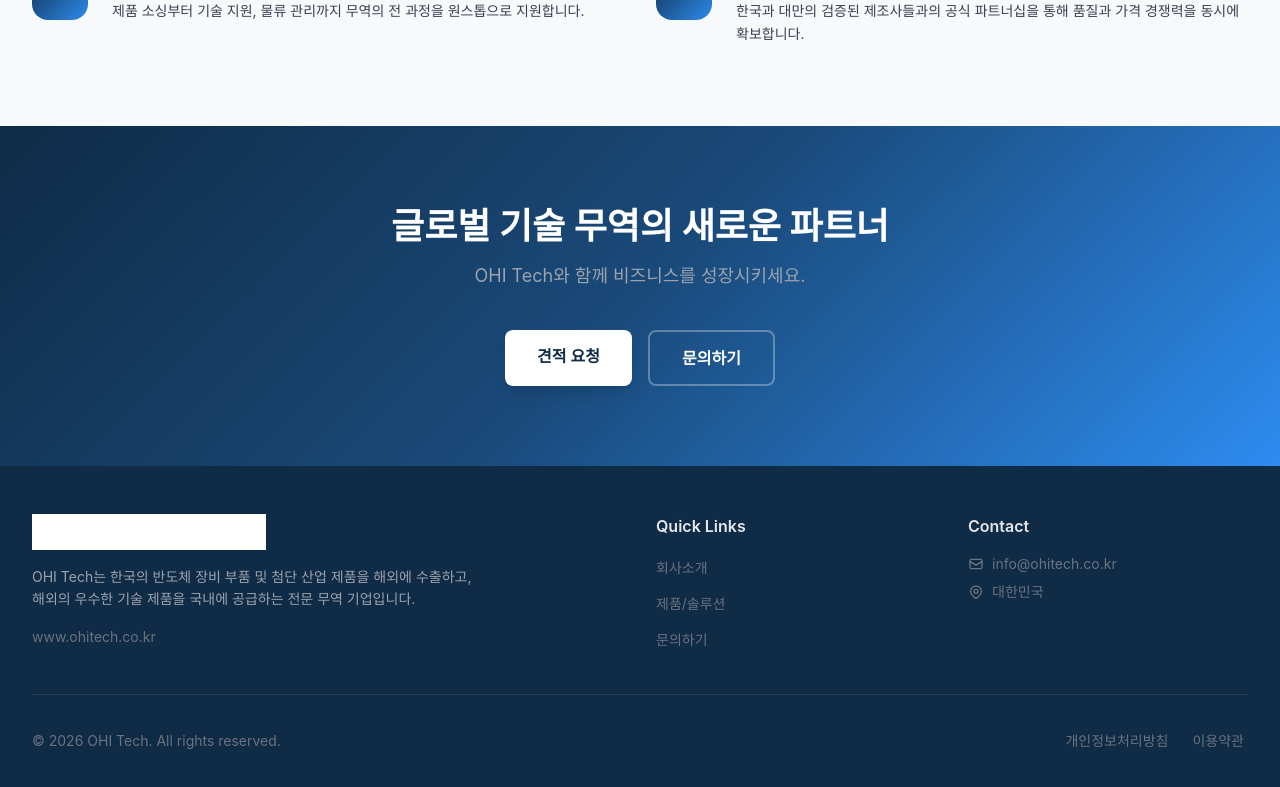
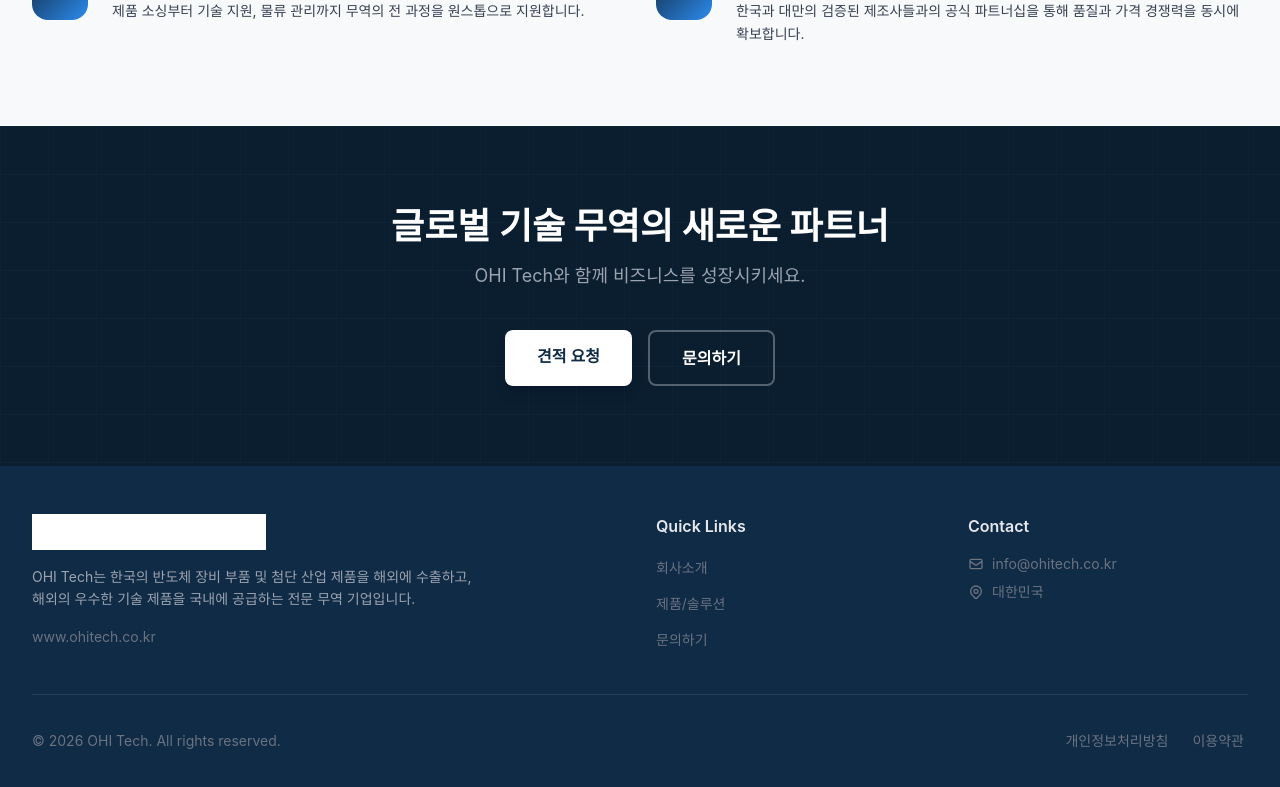
Before and after one commit to Jino00/ohitech-website, a Next.js app: page /about in a window 1280 px wide. Shown: the part 2855-3642 px from the top of the page. Built offline with nearby package versions, Linux system fonts and the light colour scheme; a web font is replaced by a local one.

Commit message:
style(design): FINDING-001 — replace AI-slop blue gradient with structural grid hero

```diff
--- a/src/app/globals.css
+++ b/src/app/globals.css
@@ -36,9 +36,13 @@
   background: var(--bg);
 }
 
-/* Hero gradient */
+/* Hero — solid deep navy with structural grid overlay */
 .hero-gradient {
-  background: linear-gradient(135deg, #0f2b46 0%, #1a4a7a 50%, #2d8cf0 100%);
+  background-color: #0a1e30;
+  background-image:
+    linear-gradient(rgba(45, 140, 240, 0.04) 1px, transparent 1px),
+    linear-gradient(90deg, rgba(45, 140, 240, 0.04) 1px, transparent 1px);
+  background-size: 48px 48px;
 }
 
 /* Card hover effect */
```
